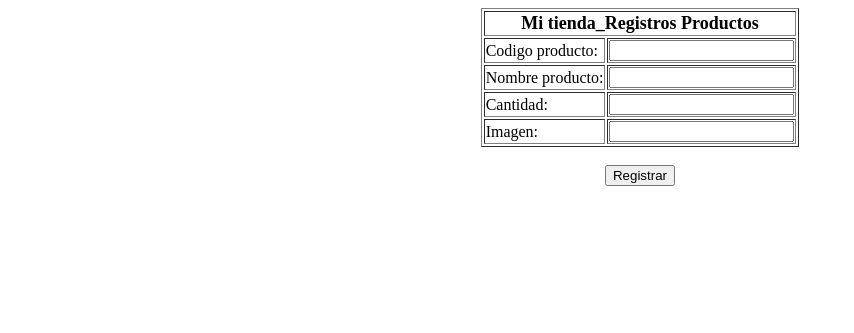
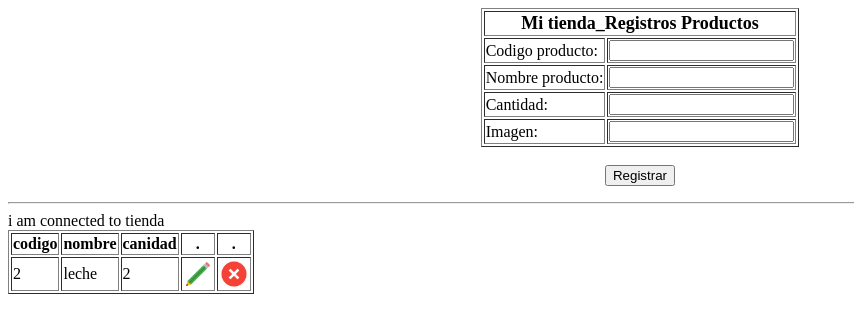
Before and after one commit to Juandavidargotipuchana/tienda, a PHP site: page / in a window 1280 px wide. Shown: the top 333 px of the page, without its empty margins (0-854 px from the left). Run offline with PHP 8.4, Linux system fonts and the light colour scheme; data comes from the database, SQL or seed files in the repository.

Commit message:
icons y datos

```diff
--- a/index.php
+++ b/index.php
@@ -20,6 +20,82 @@
     </table><br>
         <center><input type="submit" value="Registrar"></center>
     </form>
+	<hr>
 
     </body>
 </html>
+
+
+
+
+
+
+
+
+
+
+
+
+
+
+
+<?php
+
+
+
+include ("database.php");
+
+
+echo "<table border='1'>";
+echo "<tr><th>codigo</th><th>nombre</th><th>canidad</th><th>.</th> <th>.</th></tr>";
+
+
+
+
+
+$sql ="SELECT * FROM productos";
+
+$result = $conn->query($sql);
+
+
+if ($result->num_rows > 0){
+	while($row = $result->fetch_assoc()){
+
+
+		echo "<tr>";
+		echo "<td>".$row['codigo_prod']."</td>";
+		echo "<td>".$row['nombre_prod']."</td>";
+		echo "<td>".$row['cantidad']."</td>";
+		echo "<td><a href =¡'update.php'><img src ='icons/edit.png'width='30'></a></td>";
+		echo "<td><a href =¡'update.php'><img src ='icons/delete.png'width='30'></a></td>";
+
+		echo"</tr>";
+
+	}
+
+
+}else {
+	echo " NO hay productos registrados ";
+}
+
+
+
+
+
+
+
+
+
+
+
+
+
+
+
+
+
+
+
+
+
+?>
--- a/insert.php
+++ b/insert.php
@@ -13,10 +13,11 @@
 
 	if ($conn->query($sql)===TRUE){
 
-		echo "producto registrado con exito.<br>";
+		echo "<script language='javascript'>alert('producto registrado con exito')</script>";
 		echo "<br><a href ='index.php'<regresar</a<";
 
-
+		//echo "<br>a href='index.php'regresar</a>";
+		header("Refresh:0, url=index.php");
 	}
 	  else {
 
```
Also changed, not shown: icons/delete.png (added), icons/edit.png (added).
